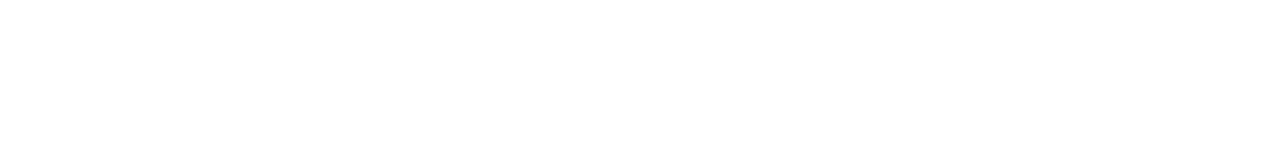
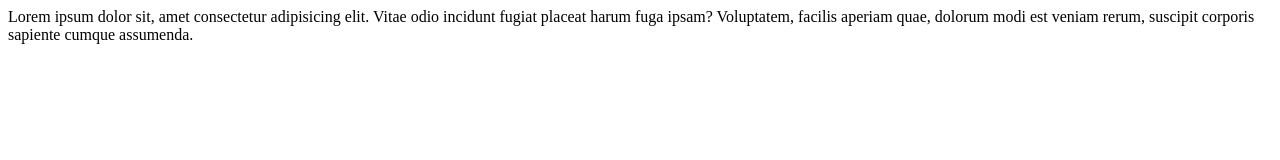
Before and after one commit to TechAnalytics/gitConcept, a plain HTML site: page index.html in a window 1280 px wide. Drawn offline with Linux system fonts and the light colour scheme.

Commit message:
Added New Branch

```diff
--- a/index.html
+++ b/index.html
@@ -6,6 +6,8 @@
     <title>Document</title>
 </head>
 <body>
-
+    <div class="class">Lorem ipsum dolor sit, amet consectetur adipisicing elit. Vitae odio incidunt fugiat placeat harum
+        fuga ipsam? Voluptatem, facilis aperiam quae, dolorum modi est veniam rerum, suscipit corporis sapiente cumque
+        assumenda.</div>
 </body>
 </html>
```
